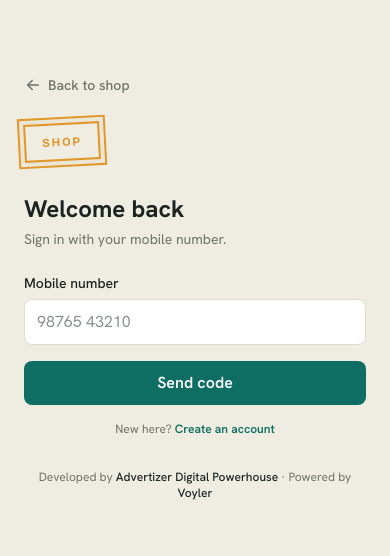
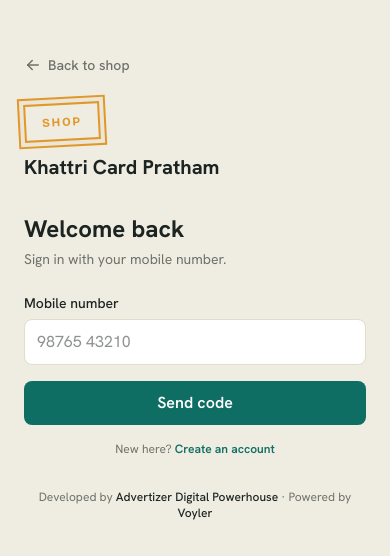
Before and after one commit to levenyadav/shopB, a React (Vite) app in the folder frontend/: page /login in a window 390 px wide. Shown: the part 136-692 px from the top of the page. Built offline with nearby package versions, Linux system fonts and the light colour scheme; no server answers; the database is empty.

Commit message:
Show shop name on the mobile login screen
Brand drops its text wordmark once a logo_url is set, so mobile login
showed only the logo — the "Khattri Card Pratham" heading existed only
in the desktop-only aside panel.

```diff
--- a/frontend/src/pages/public/Login.jsx
+++ b/frontend/src/pages/public/Login.jsx
@@ -121,9 +121,14 @@ export default function Login() {
             <IconArrowLeft size={18} /> Back to shop
           </Link>
 
-          {/* mobile brand */}
+          {/* mobile brand — logo can be image-only (Brand drops the text
+              wordmark once a logo_url is set), so name the shop explicitly
+              here too instead of relying on Brand's text fallback. */}
           <div className="md:hidden mb-8">
             <Brand shop={shop} maxWords={3} textClassName="text-xs" logoClassName="h-9" />
+            <h1 className="font-[var(--font-display)] text-xl font-extrabold text-ink mt-3">
+              {shop?.name || 'Khattri Card Pratham'}
+            </h1>
           </div>
 
           <h2 className="font-[var(--font-display)] text-2xl font-bold mb-1">
```
